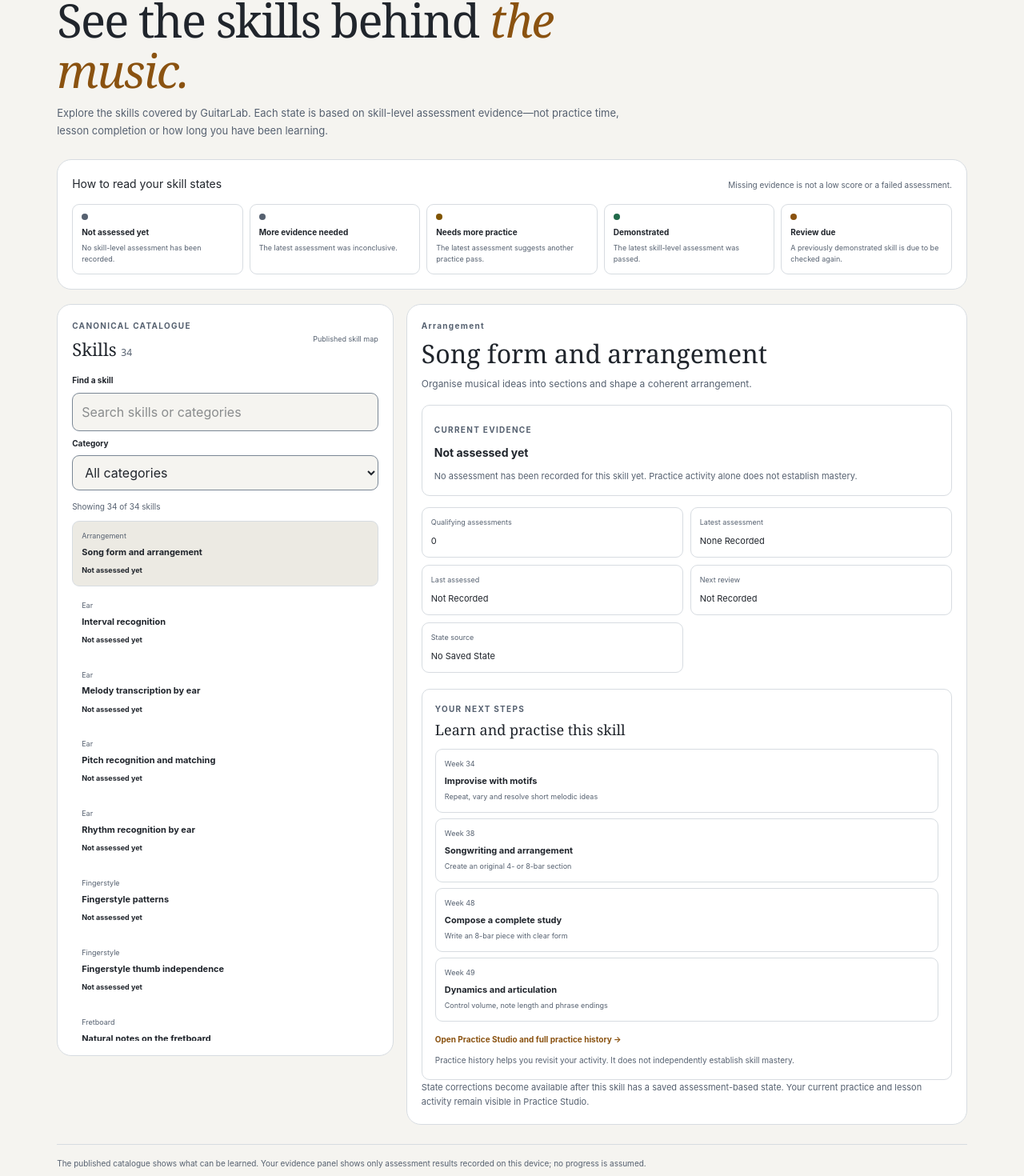
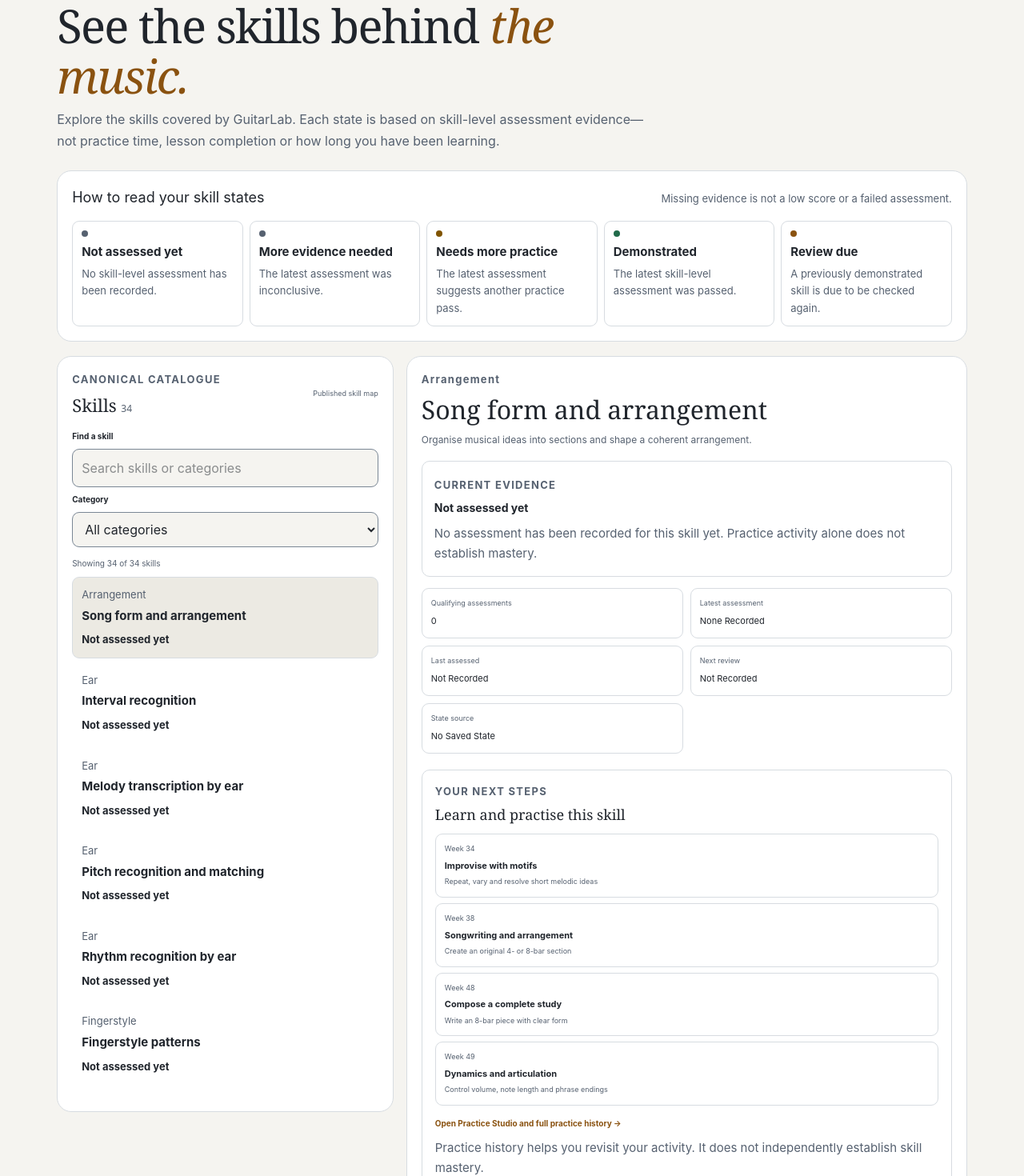
Before and after one commit to leenusdarnal/guitarlab, a SvelteKit app: page /skills in a window 1280 px wide. Shown: the part 180-1650 px from the top of the page at 80% size. Built offline with nearby package versions, Linux system fonts and the light colour scheme.

Commit message:
fix(ux): improve Skills page typography hierarchy

```diff
--- a/src/routes/skills/+page.svelte
+++ b/src/routes/skills/+page.svelte
@@ -452,11 +452,11 @@
     display: inline-block;
     margin-bottom: 24px;
     color: var(--muted);
-    font-size: 12px;
+    font-size: var(--font-size-supporting);
   }
   .eyebrow {
     color: var(--muted);
-    font-size: 10px;
+    font-size: var(--font-size-metadata);
     font-weight: 750;
     letter-spacing: 1.3px;
   }
@@ -475,8 +475,8 @@
   header > p,
   .skill-description {
     color: var(--muted);
-    font-size: 13px;
-    line-height: 1.75;
+    font-size: var(--font-size-body);
+    line-height: var(--line-height-body);
   }
   .state-guide,
   .skill-list,
@@ -499,12 +499,12 @@
   }
   .guide-heading h2 {
     margin: 0;
-    font-size: 14px;
+    font-size: var(--font-size-panel-title);
   }
   .guide-heading p {
     margin: 0;
     color: var(--muted);
-    font-size: 10px;
+    font-size: var(--font-size-metadata);
   }
   .guide-grid {
     display: grid;
@@ -521,13 +521,13 @@
   .guide-item strong {
     display: block;
     margin: 7px 0 4px;
-    font-size: 10px;
+    font-size: var(--font-size-supporting);
   }
   .guide-item p {
     margin: 0;
     color: var(--muted);
-    font-size: 9px;
-    line-height: 1.55;
+    font-size: var(--font-size-metadata);
+    line-height: var(--line-height-body);
   }
   .state-dot {
     display: block;
@@ -648,13 +648,13 @@
   }
   .choice-copy small {
     color: var(--muted);
-    font-size: 9px;
+    font-size: var(--font-size-metadata);
   }
   .choice-copy strong {
-    font-size: 11px;
+    font-size: var(--font-size-supporting);
   }
   .choice-state {
-    font-size: 9px;
+    font-size: var(--font-size-metadata);
     font-weight: 700;
   }
   .no-results {
@@ -699,8 +699,8 @@
   .state-summary p {
     margin: 0;
     color: var(--muted);
-    font-size: 11px;
-    line-height: 1.65;
+    font-size: var(--font-size-supporting);
+    line-height: var(--line-height-body);
   }
   .evidence {
     display: grid;
@@ -779,8 +779,8 @@
   .related-note {
     margin: 10px 0 0;
     color: var(--muted);
-    font-size: 10px;
-    line-height: 1.6;
+    font-size: var(--font-size-supporting);
+    line-height: var(--line-height-body);
   }
   form {
     display: grid;
@@ -797,8 +797,8 @@
   .correction-note {
     margin: 0;
     color: var(--muted);
-    font-size: 11px;
-    line-height: 1.65;
+    font-size: var(--font-size-supporting);
+    line-height: var(--line-height-body);
   }
   textarea {
     min-height: 88px;
```
